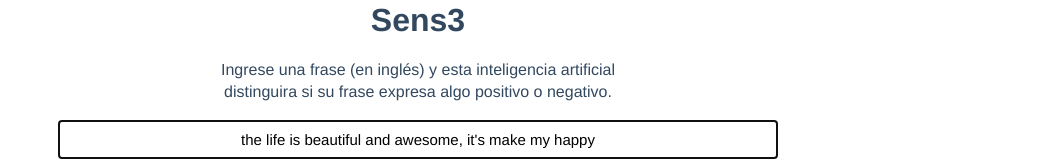
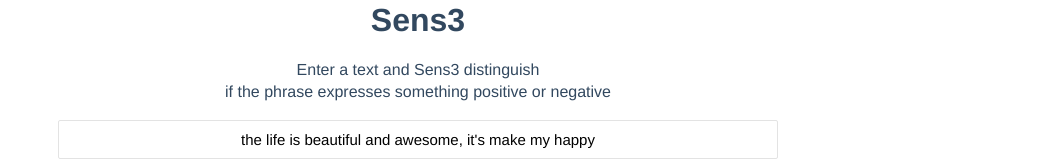
Before and after one commit to mrondi/Sense, a Vue app: page / in a window 1280 px wide. Shown: the part 140-301 px from the top of the page, without its empty margins (222-1280 px from the left). Built offline with nearby package versions, Linux system fonts and the light colour scheme.

Commit message:
update readme

```diff
--- a/App.vue
+++ b/App.vue
@@ -5,8 +5,8 @@
       <h1>Sens3</h1>
 
       <p id="how-to">
-        Ingrese una frase (en inglés) y esta inteligencia artificial<br />
-        distinguira si su frase expresa algo positivo o negativo.
+        Enter a text and Sens3 distinguish<br />
+        if the phrase expresses something positive or negative
       </p>
     </center>
     <sense></sense>
--- a/components/Sense.vue
+++ b/components/Sense.vue
@@ -44,17 +44,16 @@
     };
   },
 
-  mounted() {
-    console.log(this.$refs.message.focus()); //.focus();
-  },
+  mounted() {},
   methods: {
     submitMessage() {
+      console.log("m:");
       this.messageSended = this.message;
       const { SentimentAnalyzer } = require("node-nlp");
 
       const sentiment = new SentimentAnalyzer({ language: "en" });
       this.result = sentiment.getSentiment(this.messageSended);
-      console.log(this.result); // Score: -2, Comparative: -0.666
+      console.log("m:" + this.message); // Score: -2, Comparative: -0.666
     }
   }
 };
--- a/package.json
+++ b/package.json
@@ -1,11 +1,11 @@
 {
   "name": "sense",
   "version": "1.0.0",
-  "description": "Sentiment analysis IA",
+  "description": "Sentiment Analysis IA",
   "keywords": [],
   "main": "index.js",
   "dependencies": {
-    "node-nlp": "2.3.0",
-    "vue": "2.5.3"
+    "node-nlp": "2.3.1",
+    "vue": "2.5.22"
   }
 }
```
Also changed, not shown: 1 other file (tests, documents, lock files or other folders).
